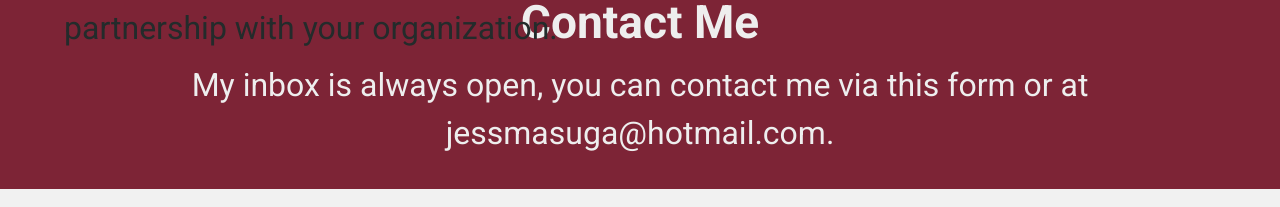
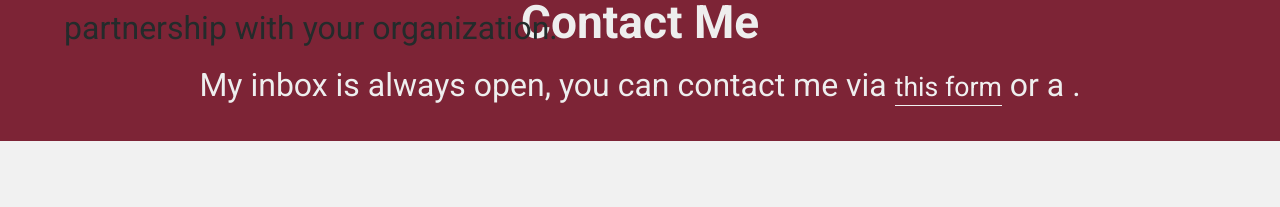
Before and after one commit to kySuga/jess-masuga-consulting, a Next.js app: page / in a window 1280 px wide. Shown: the part 1176-1383 px from the top of the page. Built offline with nearby package versions, Linux system fonts and the light colour scheme.

Commit message:
Update style to a utility class. Set email to variable.

```diff
--- a/src/app/components/footer.tsx
+++ b/src/app/components/footer.tsx
@@ -11,19 +11,29 @@ export default function Footer() {
         <nav className="footer__nav">
           <ul className="nav__ul">
             <li>
-              <Link href="/">Home</Link>
+              <Link className="hover__showLine" href="/">
+                Home
+              </Link>
             </li>
             <li>
-              <Link href="/about">About</Link>
+              <Link className="hover__showLine" href="/about">
+                About
+              </Link>
             </li>
             <li>
-              <Link href="/my-work">My Work</Link>
+              <Link className="hover__showLine" href="/my-work">
+                My Work
+              </Link>
             </li>
             <li>
-              <Link href="/contact">Contact</Link>
+              <Link className="hover__showLine" href="/contact">
+                Contact
+              </Link>
             </li>
             <li>
-              <Link href="/blog">Blog</Link>
+              <Link className="hover__showLine" href="/blog">
+                Blog
+              </Link>
             </li>
           </ul>
         </nav>
--- a/src/app/components/header.tsx
+++ b/src/app/components/header.tsx
@@ -5,15 +5,37 @@ export default function Header() {
     <header className="header">
       <div className="header__inner">
         <div className="logo__wrapper">
-          <a className="logo" href="/">Jessica Masuga Consulting</a>
+          <a className="logo" href="/">
+            Jessica Masuga Consulting
+          </a>
         </div>
         <nav className="nav">
           <ul className="nav__ul">
-            <li><Link href="/">Home</Link></li>
-            <li><Link href="/about">About</Link></li>
-            <li><Link href="/my-work">My Work</Link></li>
-            <li><Link href="/contact">Contact</Link></li>
-            <li><Link href="/blog">Blog</Link></li>
+            <li>
+              <Link className="hover__showLine" href="/">
+                Home
+              </Link>
+            </li>
+            <li>
+              <Link className="hover__showLine" href="/about">
+                About
+              </Link>
+            </li>
+            <li>
+              <Link className="hover__showLine" href="/my-work">
+                My Work
+              </Link>
+            </li>
+            <li>
+              <Link className="hover__showLine" href="/contact">
+                Contact
+              </Link>
+            </li>
+            <li>
+              <Link className="hover__showLine" href="/blog">
+                Blog
+              </Link>
+            </li>
           </ul>
         </nav>
       </div>
--- a/src/app/globals.css
+++ b/src/app/globals.css
@@ -313,7 +313,7 @@ nav {
   align-items: center;
   justify-content: space-between;
 }
-.nav__ul a {
+.hover__showLine {
   padding-bottom: 3px; /* adds space between text and hover bg-image */
   font-size: var(--step--1-m);
   text-decoration: none;
@@ -324,9 +324,16 @@ nav {
   color: var(--secondary-white);
   transition: background-size 0.2s ease-out;
 }
-.footer__nav .nav__ul a {
+.hover__noLine {
+  padding-bottom: 3px; /* adds space between text and hover bg-image */
+  font-size: var(--step--1-m);
+  text-decoration: none;
   background-image: linear-gradient(transparent, transparent), linear-gradient(var(--secondary-white), var(--secondary-white));
+  background-size: 100% 0.1rem;
+  background-position: 0 100%;
+  background-repeat: no-repeat;
   color: var(--secondary-white);
+  transition: background-position 0.4s ease-out;
 }
 
 .footer {
@@ -466,8 +473,12 @@ nav {
   button:focus-visible::before {
     opacity: 1;
   }
-  .nav__ul a:hover,
-  .nav__ul a:focus-visible {
+  .hover__showLine:hover,
+  .hover__showLine:focus-visible {
     background-size: 100% 0.1rem;
   }
+  .hover__noLine:hover,
+  .hover__noLine:focus-visible {
+    background-position: 20rem 100%;
+  }
 }
--- a/src/app/page.tsx
+++ b/src/app/page.tsx
@@ -3,6 +3,8 @@ import styles from "./home.module.css";
 
 // homepage
 export default function Page() {
+  const email = process.env.NEXT_PUBLIC_EMAIL;
+
   return (
     <>
       <div className={styles.hero}>
@@ -65,8 +67,15 @@ export default function Page() {
         <div className={styles.content__contact}>
           <h2>Contact Me</h2>
           <p>
-            My inbox is always open, you can contact me via this form or at
-            jessmasuga@hotmail.com.
+            My inbox is always open, you can contact me via{" "}
+            <a className="hover__noLine" href="contact">
+              this form
+            </a>{" "}
+            or a{" "}
+            <a className="hover__noLine" href={`mailto:${email}`}>
+              {email}
+            </a>
+            .
           </p>
         </div>
       </div>
```
